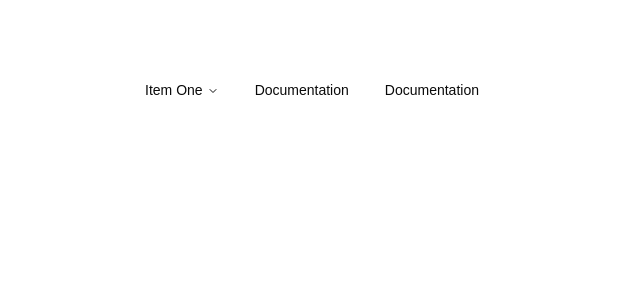
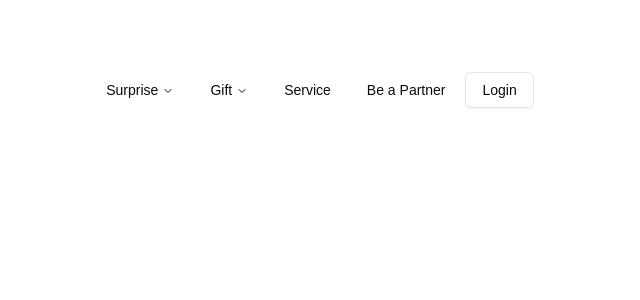
Before and after one commit to raymongarcia/sureprise, a Next.js app in the folder surprise-frontend/: page / in a window 1280 px wide. Shown: the top 300 px of the page, without its empty margins (328-968 px from the left). Built offline with nearby package versions, Linux system fonts and the light colour scheme.

Commit message:
added categories to header

```diff
--- /dev/null
+++ b/surprise-frontend/src/app/components/ui/button.tsx
@@ -0,0 +1,57 @@
+import * as React from "react"
+import { Slot } from "@radix-ui/react-slot"
+import { cva, type VariantProps } from "class-variance-authority"
+
+import { cn } from "@/lib/utils"
+
+const buttonVariants = cva(
+  "inline-flex items-center justify-center gap-2 whitespace-nowrap rounded-md text-sm font-medium transition-colors focus-visible:outline-none focus-visible:ring-1 focus-visible:ring-ring disabled:pointer-events-none disabled:opacity-50 [&_svg]:pointer-events-none [&_svg]:size-4 [&_svg]:shrink-0",
+  {
+    variants: {
+      variant: {
+        default:
+          "bg-primary text-primary-foreground shadow hover:bg-primary/90",
+        destructive:
+          "bg-destructive text-destructive-foreground shadow-sm hover:bg-destructive/90",
+        outline:
+          "border border-input bg-background shadow-sm hover:bg-accent hover:text-accent-foreground",
+        secondary:
+          "bg-secondary text-secondary-foreground shadow-sm hover:bg-secondary/80",
+        ghost: "hover:bg-accent hover:text-accent-foreground",
+        link: "text-primary underline-offset-4 hover:underline",
+      },
+      size: {
+        default: "h-9 px-4 py-2",
+        sm: "h-8 rounded-md px-3 text-xs",
+        lg: "h-10 rounded-md px-8",
+        icon: "h-9 w-9",
+      },
+    },
+    defaultVariants: {
+      variant: "default",
+      size: "default",
+    },
+  }
+)
+
+export interface ButtonProps
+  extends React.ButtonHTMLAttributes<HTMLButtonElement>,
+    VariantProps<typeof buttonVariants> {
+  asChild?: boolean
+}
+
+const Button = React.forwardRef<HTMLButtonElement, ButtonProps>(
+  ({ className, variant, size, asChild = false, ...props }, ref) => {
+    const Comp = asChild ? Slot : "button"
+    return (
+      <Comp
+        className={cn(buttonVariants({ variant, size, className }))}
+        ref={ref}
+        {...props}
+      />
+    )
+  }
+)
+Button.displayName = "Button"
+
+export { Button, buttonVariants }
--- a/surprise-frontend/src/app/page.tsx
+++ b/surprise-frontend/src/app/page.tsx
@@ -1,4 +1,5 @@
-import Image from "next/image";
+import * as React from "react";
+
 import {
   NavigationMenu,
   NavigationMenuContent,
@@ -10,8 +11,47 @@
   NavigationMenuViewport,
   navigationMenuTriggerStyle,
 } from "@/app/components/ui/navigation-menu";
+import { cn } from "@/lib/utils";
+import Link from "next/link";
+import { Button } from "@/app/components/ui/button";
 
-import Link from "next/link";
+const components: { title: string; href: string; description: string }[] = [
+  {
+    title: "Alert Dialog",
+    href: "/docs/primitives/alert-dialog",
+    description:
+      "A modal dialog that interrupts the user with important content and expects a response.",
+  },
+  {
+    title: "Hover Card",
+    href: "/docs/primitives/hover-card",
+    description:
+      "For sighted users to preview content available behind a link.",
+  },
+  {
+    title: "Progress",
+    href: "/docs/primitives/progress",
+    description:
+      "Displays an indicator showing the completion progress of a task, typically displayed as a progress bar.",
+  },
+  {
+    title: "Scroll-area",
+    href: "/docs/primitives/scroll-area",
+    description: "Visually or semantically separates content.",
+  },
+  {
+    title: "Tabs",
+    href: "/docs/primitives/tabs",
+    description:
+      "A set of layered sections of content—known as tab panels—that are displayed one at a time.",
+  },
+  {
+    title: "Tooltip",
+    href: "/docs/primitives/tooltip",
+    description:
+      "A popup that displays information related to an element when the element receives keyboard focus or the mouse hovers over it.",
+  },
+];
 
 export default function Home() {
   return (
@@ -19,41 +59,80 @@
       <NavigationMenu>
         <NavigationMenuList>
           <NavigationMenuItem>
-            <NavigationMenuTrigger>Item One</NavigationMenuTrigger>
+            <NavigationMenuTrigger>Surprise</NavigationMenuTrigger>
             <NavigationMenuContent>
-              <NavigationMenuLink asChild>
-                <div className="bg-red-200">
-                  Link
-                </div>
-                </NavigationMenuLink>
-                <NavigationMenuLink asChild>
-                <div className="bg-red-200">
-                  Link
-                </div>
-                </NavigationMenuLink>
-                <NavigationMenuLink asChild>
-                <div className="bg-red-200">
-                  Link
-                </div>
-                </NavigationMenuLink>
+              <ul className="grid w-[400px] gap-3 p-4 md:w-[500px] md:grid-cols-2 lg:w-[600px] ">
+                {components.map((component) => (
+                  <ListItem
+                    key={component.title}
+                    title={component.title}
+                    href={component.href}
+                  >
+                    {component.description}
+                  </ListItem>
+                ))}
+              </ul>
+            </NavigationMenuContent>
+          </NavigationMenuItem>
+          <NavigationMenuItem>
+            <NavigationMenuTrigger>Gift</NavigationMenuTrigger>
+            <NavigationMenuContent>
+              <ul className="grid w-[400px] gap-3 p-4 md:w-[500px] md:grid-cols-2 lg:w-[600px] ">
+                {components.map((component) => (
+                  <ListItem
+                    key={component.title}
+                    title={component.title}
+                    href={component.href}
+                  >
+                    {component.description}
+                  </ListItem>
+                ))}
+              </ul>
             </NavigationMenuContent>
           </NavigationMenuItem>
           <NavigationMenuItem>
             <Link href="/docs" legacyBehavior passHref>
               <NavigationMenuLink className={navigationMenuTriggerStyle()}>
-                Documentation
+                Service
               </NavigationMenuLink>
             </Link>
           </NavigationMenuItem>
           <NavigationMenuItem>
             <Link href="/docs" legacyBehavior passHref>
               <NavigationMenuLink className={navigationMenuTriggerStyle()}>
-                Documentation
+                Be a Partner
               </NavigationMenuLink>
             </Link>
           </NavigationMenuItem>
+          <Button variant="outline">Login</Button>
         </NavigationMenuList>
       </NavigationMenu>
     </div>
   );
 }
+
+const ListItem = React.forwardRef<
+  React.ElementRef<"a">,
+  React.ComponentPropsWithoutRef<"a">
+>(({ className, title, children, ...props }, ref) => {
+  return (
+    <li>
+      <NavigationMenuLink asChild>
+        <a
+          ref={ref}
+          className={cn(
+            "block select-none space-y-1 rounded-md p-3 leading-none no-underline outline-none transition-colors hover:bg-accent hover:text-accent-foreground focus:bg-accent focus:text-accent-foreground",
+            className
+          )}
+          {...props}
+        >
+          <div className="text-sm font-medium leading-none">{title}</div>
+          <p className="line-clamp-2 text-sm leading-snug text-muted-foreground">
+            {children}
+          </p>
+        </a>
+      </NavigationMenuLink>
+    </li>
+  );
+});
+ListItem.displayName = "ListItem";
```
